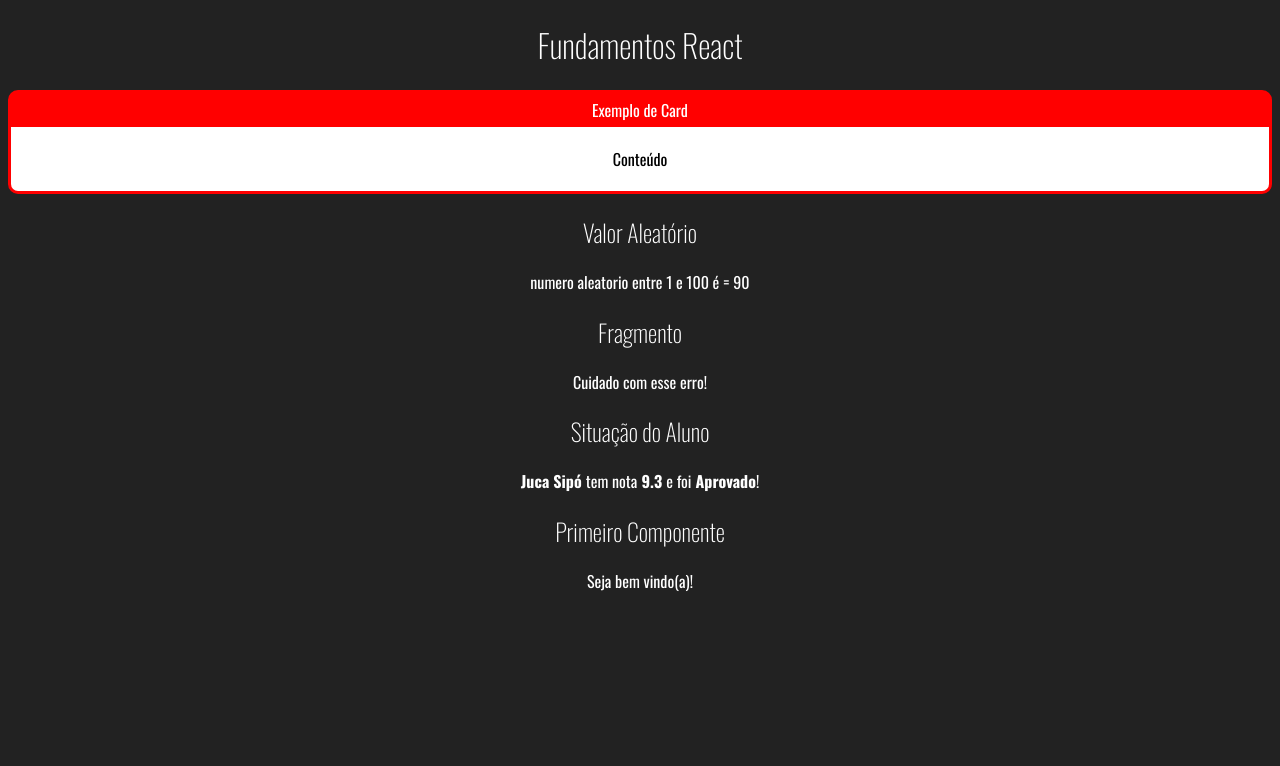
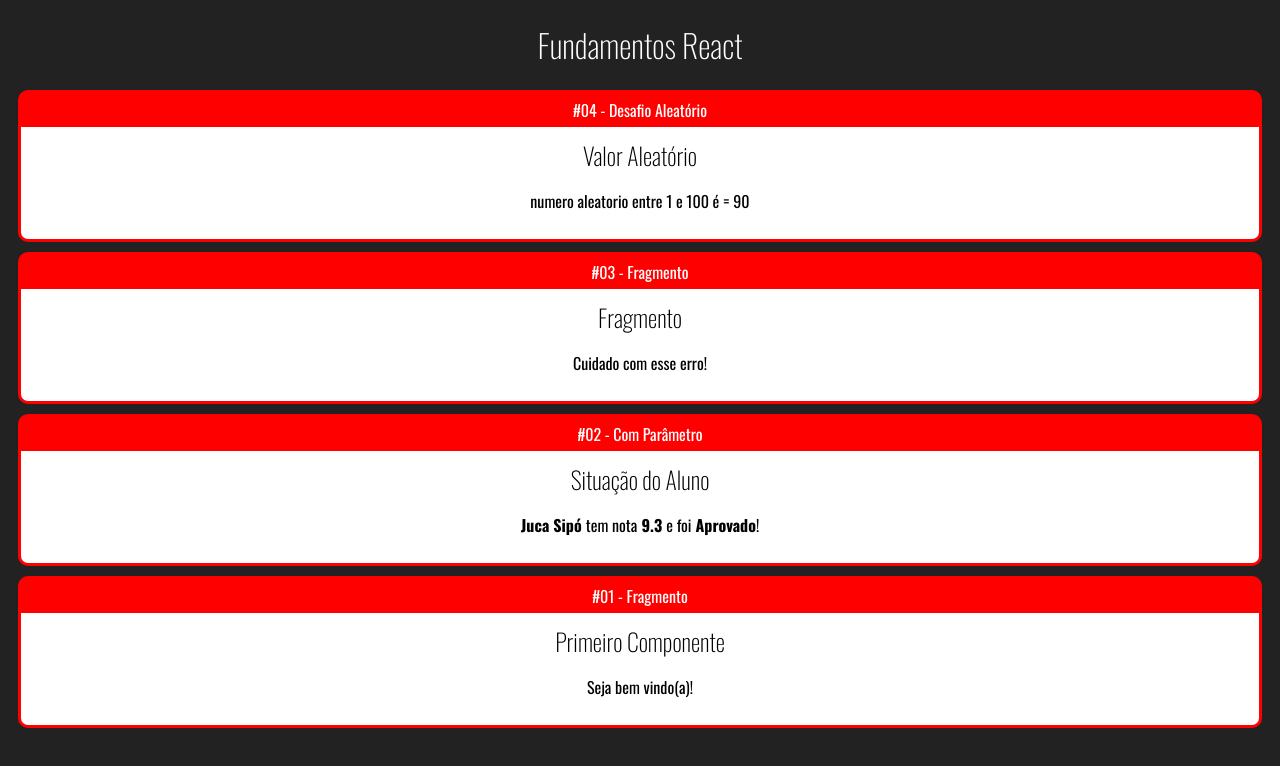
Before and after one commit to Tiago-devop/fundamentos-react, a React (Create React App) app: page / in a window 1280 px wide. Shown: the top 766 px of the page. Built offline with nearby package versions, Linux system fonts and the light colour scheme.

Commit message:
criando comp card e adicionando estilos

```diff
--- a/src/App.jsx
+++ b/src/App.jsx
@@ -1,24 +1,25 @@
 import React from "react";
 
-import Card from './components/layout/Card'
+import Card from "./components/layout/Card";
 import Primeiro from "./components/basicos/Primeiro";
 import ComParametro from "./components/basicos/ComParametro";
 import Fragmento from "./components/basicos/Fragmento";
 import Aleatorio from "./components/basicos/Aleatorio";
 
-const aluno = {
-  titulo: "Situação do Aluno",
-  nome: "Juca Sipó",
-  nota: 9.3,
-};
-
 export default (_) => (
   <div id="app">
     <h1>Fundamentos React</h1>
-    <Card titulo="Exemplo de Card"></Card>
-    <Aleatorio min={1} max={100} />
-    <Fragmento />
-    <ComParametro titulo={aluno.titulo} aluno={aluno.nome} nota={aluno.nota} />
-    <Primeiro />
+    <Card titulo="#04 - Desafio Aleatório">
+      <Aleatorio min={1} max={100} />
+    </Card>
+    <Card titulo="#03 - Fragmento">
+      <Fragmento />
+    </Card>
+    <Card titulo="#02 - Com Parâmetro">
+      <ComParametro titulo="Situação do Aluno" aluno="Juca Sipó" nota={9.3} />
+    </Card>
+    <Card titulo="#01 - Fragmento">
+      <Primeiro />
+    </Card>
   </div>
 );
--- a/src/components/layout/Card.css
+++ b/src/components/layout/Card.css
@@ -3,6 +3,7 @@
   border: 3px solid red;
   border-radius: 10px;
   overflow: hidden;
+  margin: 10px;
 }
 .Card .Title {
   padding: 5px 0px;
@@ -12,5 +13,5 @@
 .Card .Content {
   background-color: #fff;
   color: #000;
-  padding: 20px;
+  padding: 10px;
 }
--- a/src/components/layout/Card.jsx
+++ b/src/components/layout/Card.jsx
@@ -5,7 +5,9 @@ export default (props) => {
   return (
     <div className="Card">
       <div className="Title">{props.titulo}</div>
-      <div className="Content">Conteúdo</div>
+      <div className="Content">
+        {props.children}
+      </div>
     </div>
   );
 };
--- a/src/index.css
+++ b/src/index.css
@@ -8,3 +8,6 @@ body {
 h1, h2, h3 {
     font-weight: 200;
 }
+h2, h3 {
+    margin: 0;
+}
```
